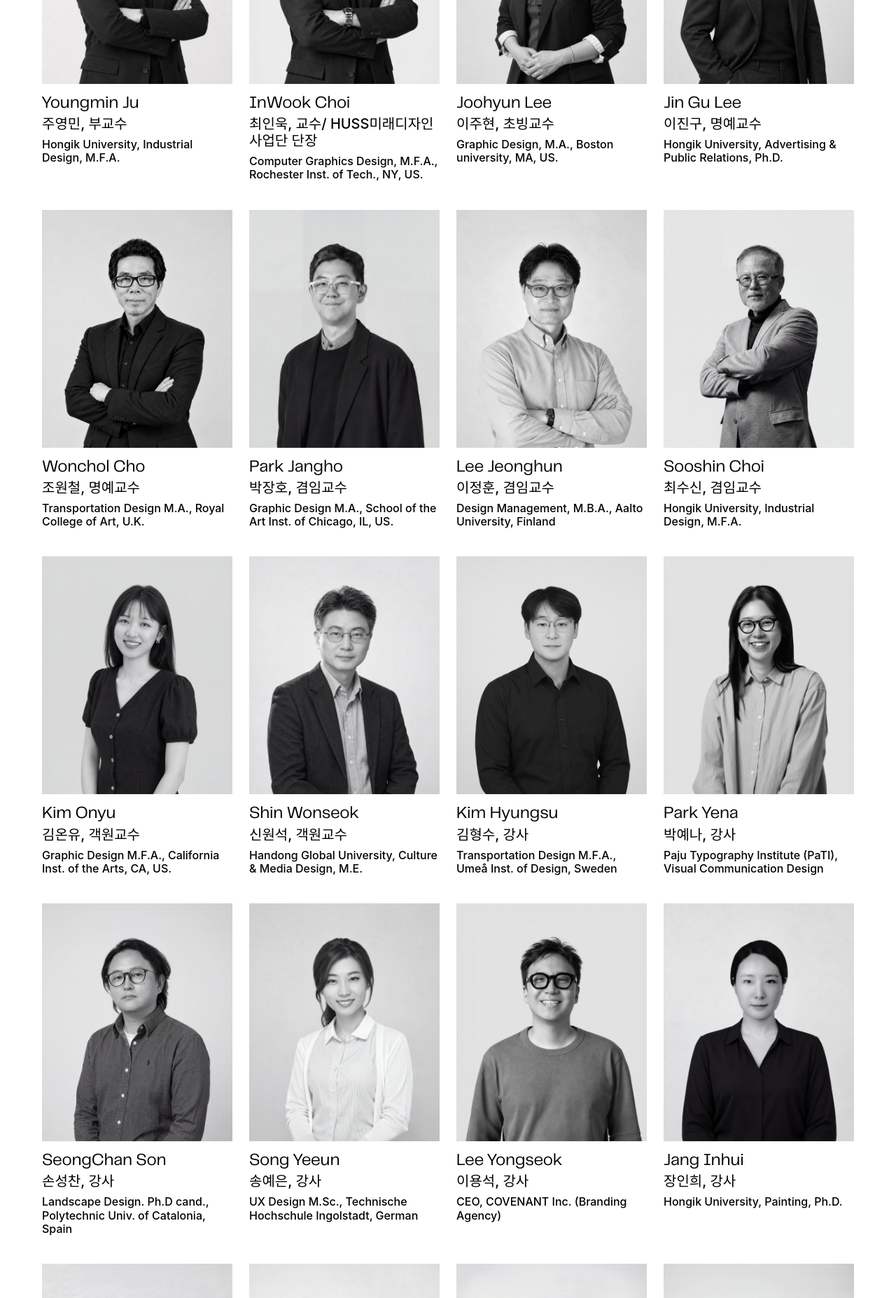
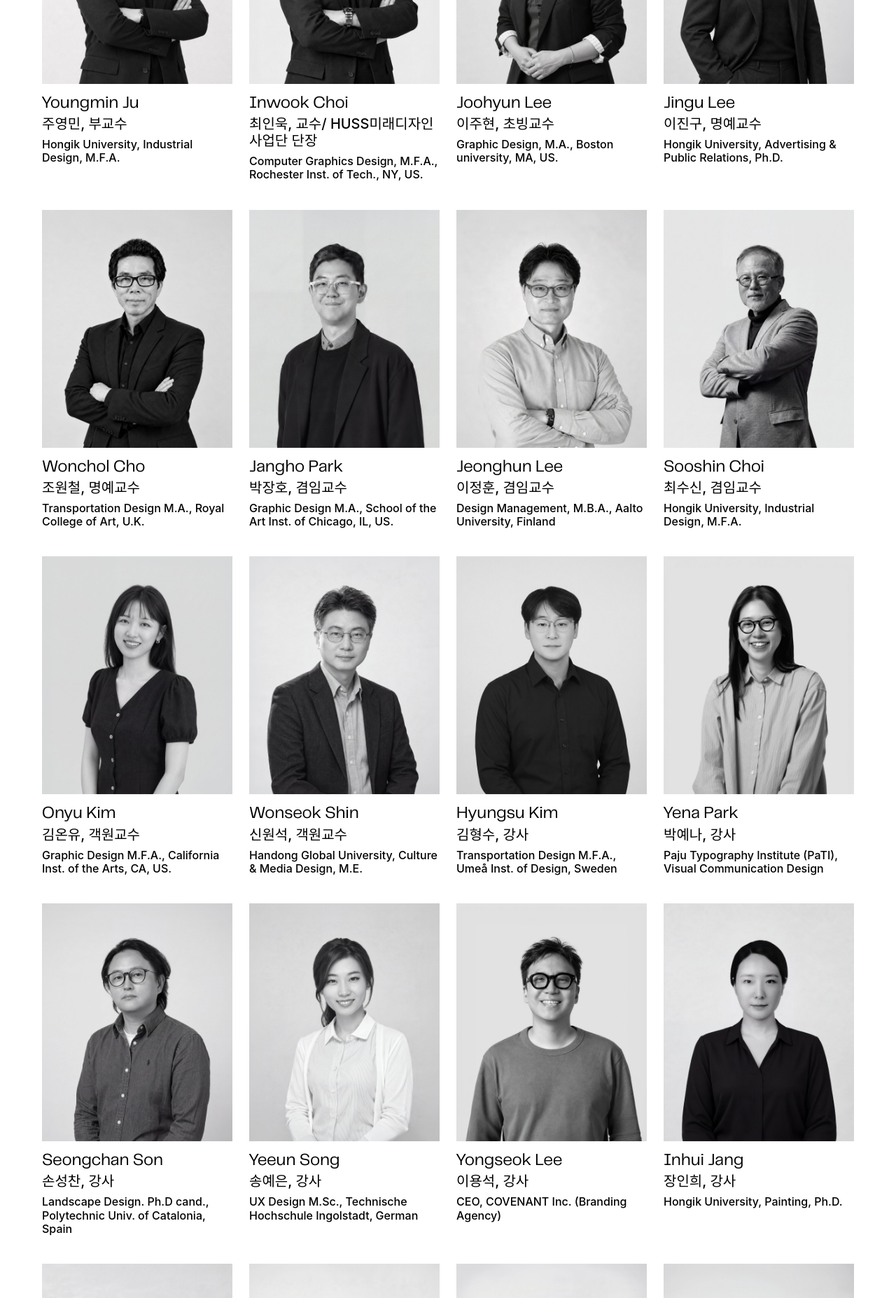
Before and after one commit to handong-ccd/hgu-ccd, a Next.js app: page / in a window 1280 px wide. Shown: the part 3340-5195 px from the top of the page at 70% size. Built offline with nearby package versions, Linux system fonts and the light colour scheme; a web font is replaced by a local one.

Commit message:
fix : 교수진 영문 이름 '이름 성' 형식으로 통일 및 순서 변경

```diff
--- a/src/data/faculty.ts
+++ b/src/data/faculty.ts
@@ -1,5 +1,6 @@
 // 더미 데이터 — USE_MOCK 모드에서 src/lib/api 가 반환. 백엔드 연결 후엔 참고용.
-// 이름·직책·학력·순서: 교수진 정보 스프레드시트 '메인페이지' 시트 기준 (직책별 가나다 순, 학부장 맨 앞)
+// 국문 이름·직책·학력: 교수진 정보 스프레드시트 '메인페이지' 시트 기준
+// 영문 이름은 '이름 성' 형식, 순서는 드라이브 사진 순서 기준
 // 사진: 드라이브 '교수진 사진_1차 생성본' (최수신 교수님은 사진 준비 중이라 Figma 원본 유지)
 import type { Faculty } from "@/types/faculty";
 import { FACULTY_DETAILS } from "./faculty-detail";
@@ -16,22 +17,22 @@ const LIST: Omit<Faculty, "detail">[] = [
     image: "/images/faculty/park-chansong.jpg",
   },
   {
-    slug: "lee-eunjong", nameEn: "Eun jong Lee", nameKo: "이은종", position: "교수/ 디자인연구소장",
+    slug: "lee-eunjong", nameEn: "Eunjong Lee", nameKo: "이은종", position: "교수/ 디자인연구소장",
     education: "KAIST, Industrial Design, Ph.D. (coursework completed)",
     image: "/images/faculty/lee-eunjong.jpg",
   },
   {
-    slug: "yi-jaesun", nameEn: "Jae-Sun Yi", nameKo: "이재선", position: "교수",
+    slug: "yi-jaesun", nameEn: "Jaesun Yi", nameKo: "이재선", position: "교수",
     education: "Communication Design, M.S., Pratt Institute, NY, US",
     image: "/images/faculty/yi-jaesun.jpg",
   },
-    {
+  {
     slug: "ju-youngmin", nameEn: "Youngmin Ju", nameKo: "주영민", position: "부교수",
     education: "Hongik University, Industrial Design, M.F.A.",
     image: "/images/faculty/ju-youngmin.jpg",
   },
   {
-    slug: "choi-inwook", nameEn: "InWook Choi", nameKo: "최인욱", position: "교수/ HUSS미래디자인 사업단 단장",
+    slug: "choi-inwook", nameEn: "Inwook Choi", nameKo: "최인욱", position: "교수/ HUSS미래디자인 사업단 단장",
     education: "Computer Graphics Design, M.F.A., Rochester Inst. of Tech., NY, US.",
     image: "/images/faculty/choi-inwook.jpg",
   },
@@ -41,7 +42,7 @@ const LIST: Omit<Faculty, "detail">[] = [
     image: "/images/faculty/lee-joohyun.jpg",
   },
   {
-    slug: "lee-jingu", nameEn: "Jin Gu Lee", nameKo: "이진구", position: "명예교수",
+    slug: "lee-jingu", nameEn: "Jingu Lee", nameKo: "이진구", position: "명예교수",
     education: "Hongik University, Advertising & Public Relations, Ph.D.",
     image: "/images/faculty/lee-jingu.jpg",
   },
@@ -51,12 +52,12 @@ const LIST: Omit<Faculty, "detail">[] = [
     image: "/images/faculty/cho-wonchol.jpg",
   },
   {
-    slug: "park-jangho", nameEn: "Park Jangho", nameKo: "박장호", position: "겸임교수",
+    slug: "park-jangho", nameEn: "Jangho Park", nameKo: "박장호", position: "겸임교수",
     education: "Graphic Design M.A., School of the Art Inst. of Chicago, IL, US.",
     image: "/images/faculty/park-jangho.jpg",
   },
   {
-    slug: "lee-junghoon", nameEn: "Lee Jeonghun", nameKo: "이정훈", position: "겸임교수",
+    slug: "lee-junghoon", nameEn: "Jeonghun Lee", nameKo: "이정훈", position: "겸임교수",
     education: "Design Management, M.B.A., Aalto University, Finland",
     image: "/images/faculty/lee-junghoon.jpg",
   },
@@ -66,67 +67,67 @@ const LIST: Omit<Faculty, "detail">[] = [
     image: "/images/faculty/choi-sooshin.jpg",
   },
   {
-    slug: "kim-onyu", nameEn: "Kim Onyu", nameKo: "김온유", position: "객원교수",
+    slug: "kim-onyu", nameEn: "Onyu Kim", nameKo: "김온유", position: "객원교수",
     education: "Graphic Design M.F.A., California Inst. of the Arts, CA, US.",
     image: "/images/faculty/kim-onyu.jpg",
   },
   {
-    slug: "shin-wonseok", nameEn: "Shin Wonseok", nameKo: "신원석", position: "객원교수",
+    slug: "shin-wonseok", nameEn: "Wonseok Shin", nameKo: "신원석", position: "객원교수",
     education: "Handong Global University, Culture & Media Design, M.E.",
     image: "/images/faculty/shin-wonseok.jpg",
   },
   {
-    slug: "kim-hyungsoo", nameEn: "Kim Hyungsu", nameKo: "김형수", position: "강사",
+    slug: "kim-hyungsoo", nameEn: "Hyungsu Kim", nameKo: "김형수", position: "강사",
     education: "Transportation Design M.F.A., Umeå Inst. of Design, Sweden",
     image: "/images/faculty/kim-hyungsoo.jpg",
   },
   {
-    slug: "park-yena", nameEn: "Park Yena", nameKo: "박예나", position: "강사",
+    slug: "park-yena", nameEn: "Yena Park", nameKo: "박예나", position: "강사",
     education: "Paju Typography Institute (PaTI), Visual Communication Design",
     image: "/images/faculty/park-yena.jpg",
   },
   {
-    slug: "son-sungchan", nameEn: "SeongChan Son", nameKo: "손성찬", position: "강사",
+    slug: "son-sungchan", nameEn: "Seongchan Son", nameKo: "손성찬", position: "강사",
     education: "Landscape Design. Ph.D cand., Polytechnic Univ. of Catalonia, Spain",
     image: "/images/faculty/son-sungchan.jpg",
   },
   {
-    slug: "song-yeeun", nameEn: "Song Yeeun", nameKo: "송예은", position: "강사",
+    slug: "song-yeeun", nameEn: "Yeeun Song", nameKo: "송예은", position: "강사",
     education: "UX Design M.Sc., Technische Hochschule Ingolstadt, German",
     image: "/images/faculty/song-yeeun.jpg",
   },
   {
-    slug: "lee-youngsuk", nameEn: "Lee Yongseok", nameKo: "이용석", position: "강사",
+    slug: "lee-youngsuk", nameEn: "Yongseok Lee", nameKo: "이용석", position: "강사",
     education: "CEO, COVENANT Inc. (Branding Agency)",
     image: "/images/faculty/lee-youngsuk.jpg",
   },
   {
-    slug: "jang-inhee", nameEn: "Jang Inhui", nameKo: "장인희", position: "강사",
+    slug: "jang-inhee", nameEn: "Inhui Jang", nameKo: "장인희", position: "강사",
     education: "Hongik University, Painting, Ph.D.",
     image: "/images/faculty/jang-inhee.jpg",
   },
   {
-    slug: "jang-hyunggyu", nameEn: "Jang Hyeonggyu", nameKo: "장형규", position: "강사",
+    slug: "jang-hyunggyu", nameEn: "Hyeonggyu Jang", nameKo: "장형규", position: "강사",
     education: "Handong Global University, Culture & Media Design, M.E.",
     image: "/images/faculty/jang-hyunggyu.jpg",
   },
   {
-    slug: "jung-kyungil", nameEn: "Jeong Gyeongil", nameKo: "정경일", position: "강사",
+    slug: "jung-kyungil", nameEn: "Gyeongil Jeong", nameKo: "정경일", position: "강사",
     education: "Hongik University, Service Design, M.F.A.",
     image: "/images/faculty/jung-kyungil.jpg",
   },
   {
-    slug: "choi-changu", nameEn: "Choi Changu", nameKo: "최찬구", position: "강사",
+    slug: "choi-changu", nameEn: "Changu Choi", nameKo: "최찬구", position: "강사",
     education: "CEO, UNGSoft (Media & Video Design)",
     image: "/images/faculty/choi-changu.jpg",
   },
   {
-    slug: "hong-seungpyo", nameEn: "Hong Seungpyo", nameKo: "홍승표", position: "강사",
+    slug: "hong-seungpyo", nameEn: "Seungpyo Hong", nameKo: "홍승표", position: "강사",
     education: "Keimyung University, Photographic Design, M.F.A.",
     image: "/images/faculty/hong-seungpyo.jpg",
   },
   {
-    slug: "hwang-hye", nameEn: "Hwang Hye", nameKo: "황혜", position: "강사",
+    slug: "hwang-hye", nameEn: "Hye Hwang", nameKo: "황혜", position: "강사",
     education: "Hongik University, Design, Ph.D. program (in progress)",
     image: "/images/faculty/hwang-hye.jpg",
   },
```
